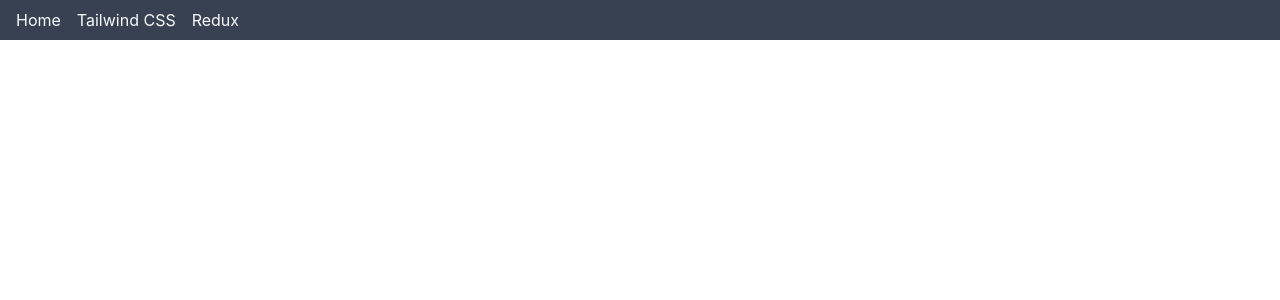
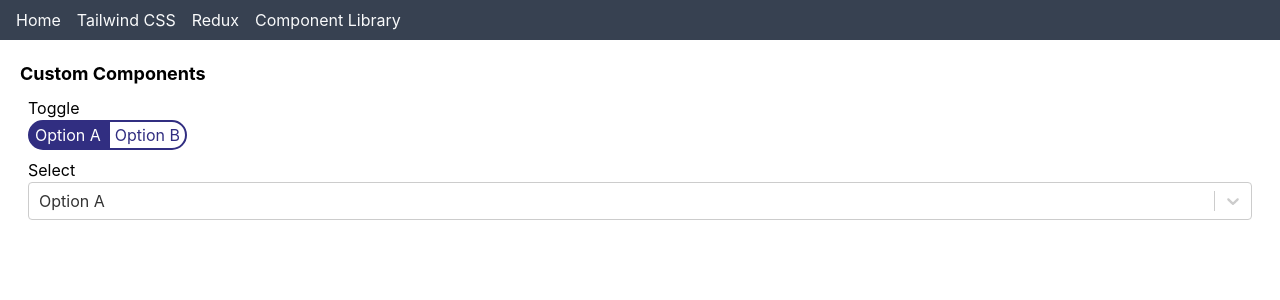
Before and after one commit to mmmewk/template-react-spa-with-aws-cdk, a React (Create React App) app: page /component-library in a window 1280 px wide. Shown: the top 300 px of the page. Built offline with nearby package versions, Linux system fonts and the light colour scheme.

Commit message:
Add custom components

```diff
--- a/package.json
+++ b/package.json
@@ -8,14 +8,18 @@
     "@testing-library/react": "^13.4.0",
     "@testing-library/user-event": "^13.5.0",
     "@types/jest": "^27.5.2",
+    "@types/lodash": "^4.14.195",
     "@types/node": "^16.18.34",
     "@types/react": "^18.2.7",
     "@types/react-dom": "^18.2.4",
+    "classnames": "^2.3.2",
+    "lodash": "^4.17.21",
     "react": "^18.2.0",
     "react-dom": "^18.2.0",
     "react-redux": "^8.0.7",
     "react-router-dom": "^6.11.2",
     "react-scripts": "5.0.1",
+    "react-select": "^5.7.3",
     "redux": "^4.2.1",
     "redux-persist": "^6.0.0",
     "redux-thunk": "^2.4.2",
@@ -28,7 +32,7 @@
     "build": "react-scripts build",
     "test": "react-scripts test",
     "eject": "react-scripts eject",
-    "lint": "yarn prettier --write ./src",
+    "format": "yarn prettier --write ./src",
     "prepare": "husky install"
   },
   "eslintConfig": {
--- a/src/App.scss
+++ b/src/App.scss
@@ -1,14 +1,16 @@
 // Default styles that we don't want to redefine everywhere in the app
+$indigo-900: rgb(49 46 129);
+
 button {
   padding: 1px 5px;
   border-radius: 20px;
-  border: 2px solid indigo;
-  background-color: indigo;
+  border: 2px solid $indigo-900;
+  background-color: $indigo-900;
   color: white;
   cursor: pointer;
 
   &:active {
     background-color: white;
-    color: indigo;
+    color: $indigo-900;
   }
 }
--- a/src/App.tsx
+++ b/src/App.tsx
@@ -5,6 +5,7 @@ import Navbar from "./components/Navbar";
 import Home from "./components/Home";
 import Tailwind from "./components/Tailwind";
 import Redux from "./components/Redux";
+import ComponentLibrary from "./components/ComponentLibrary";
 
 const App: React.FC = () => {
   return (
@@ -15,6 +16,7 @@ const App: React.FC = () => {
           <Route path="/" element={<Home />} />
           <Route path="/tailwind" element={<Tailwind />} />
           <Route path="/redux" element={<Redux />} />
+          <Route path="/component-library" element={<ComponentLibrary />} />
         </Routes>
       </div>
     </Router>
--- /dev/null
+++ b/src/components/ComponentLibrary/ComponentLibrary.tsx
@@ -0,0 +1,32 @@
+import React, { useState } from "react";
+import startCase from "lodash/startCase";
+import Toggle from "./Toggle";
+import Select from "./Select";
+
+type ToggleType = "a" | "b";
+type SelectType = "a" | "b" | "c" | "d";
+
+const CustomComponents: React.FC = () => {
+  const [toggleValue, setToggleValue] = useState<ToggleType>("a");
+  const [selectValue, setSelectValue] = useState<SelectType>("a");
+  return (
+    <div>
+      <h1 className="text-lg font-bold">Custom Components</h1>
+      <Toggle
+        label="Toggle"
+        value={toggleValue}
+        setValue={(value: ToggleType) => setToggleValue(value)}
+        left={{ label: "Option A", value: "a" }}
+        right={{ label: "Option B", value: "b" }}
+      />
+      <Select
+        label="Select"
+        value={selectValue}
+        setValue={(value: SelectType) => setSelectValue(value)}
+        options={["a", "b", "c", "d"]}
+        optionLabel={(value) => `Option ${startCase(value)}`}
+      />
+    </div>
+  );
+};
+export default CustomComponents;
--- /dev/null
+++ b/src/components/ComponentLibrary/Select.tsx
@@ -0,0 +1,50 @@
+import startCase from "lodash/startCase";
+import { PropsWithChildren, SetStateAction } from "react";
+import ReactSelect from "react-select";
+
+interface Props<T> {
+  // Label for the dropdown
+  label: string;
+  // Current selected value
+  value: T;
+  // Callback to set the value
+  setValue: (value: T) => void;
+  // Options to add to the select
+  options: T[];
+  // Function to convert an option to a string
+  optionLabel?: (option: T) => string;
+}
+
+const Select = <T extends unknown>({
+  label,
+  value,
+  setValue,
+  options,
+  optionLabel,
+}: PropsWithChildren<Props<T>>) => {
+  const getLabel = (option: T) => {
+    if (optionLabel) return optionLabel(option);
+    return startCase(`${option}`);
+  };
+
+  const selectOptions = options.map((option) => {
+    return { label: getLabel(option), value: option };
+  });
+
+  return (
+    <div className="m-2">
+      <div>
+        <label>{label}</label>
+        <br />
+        <ReactSelect
+          value={selectOptions.find((option) => option.value === value)}
+          options={selectOptions}
+          onChange={(option) => {
+            if (option) setValue(option.value);
+          }}
+        />
+      </div>
+    </div>
+  );
+};
+export default Select;
--- /dev/null
+++ b/src/components/ComponentLibrary/Toggle.tsx
@@ -0,0 +1,64 @@
+import cn from "classnames";
+import { PropsWithChildren } from "react";
+
+type ToggleValue<T> = {
+  // Text to display in the toggle button
+  label: string;
+  // Value to set when toggle is clicked
+  value: T;
+};
+
+interface Props<T> {
+  // Label for the toggle element
+  label: string;
+  // Currently selected vaue
+  value: T;
+  // Callback to set the value
+  setValue: (value: T) => void;
+  // Value to set when clicking on the left side of the toggle
+  left: ToggleValue<T>;
+  // Value to set when clicking on the right side of the toggle
+  right: ToggleValue<T>;
+}
+
+const Toggle = <T,>({
+  label,
+  value,
+  setValue,
+  left,
+  right,
+}: PropsWithChildren<Props<T>>) => {
+  return (
+    <div className="m-2">
+      <div>
+        <label>{label}</label>
+        <br />
+        <button
+          onClick={() => setValue(left.value)}
+          className={cn([
+            "rounded-r-none",
+            {
+              "bg-white text-indigo-900": value !== left.value,
+              "bg-indigo-900 text-white": value === left.value,
+            },
+          ])}
+        >
+          {left.label}
+        </button>
+        <button
+          onClick={() => setValue(right.value)}
+          className={cn([
+            "rounded-l-none",
+            {
+              "bg-white text-indigo-900": value !== right.value,
+              "bg-indigo-900 text-white": value === right.value,
+            },
+          ])}
+        >
+          {right.label}
+        </button>
+      </div>
+    </div>
+  );
+};
+export default Toggle;
--- /dev/null
+++ b/src/components/ComponentLibrary/index.ts
@@ -0,0 +1 @@
+export { default } from "./ComponentLibrary";
--- a/src/components/Navbar.tsx
+++ b/src/components/Navbar.tsx
@@ -13,6 +13,9 @@ const Navbar: React.FC = () => {
         <Link to="/redux" className="mx-2 whitespace-nowrap">
           <li className="text-gray-50">Redux</li>
         </Link>
+        <Link to="/component-library" className="mx-2 whitespace-nowrap">
+          <li className="text-gray-50">Component Library</li>
+        </Link>
       </ul>
     </nav>
   );
```
Also changed, not shown: 1 other file (tests, documents, lock files or other folders).
